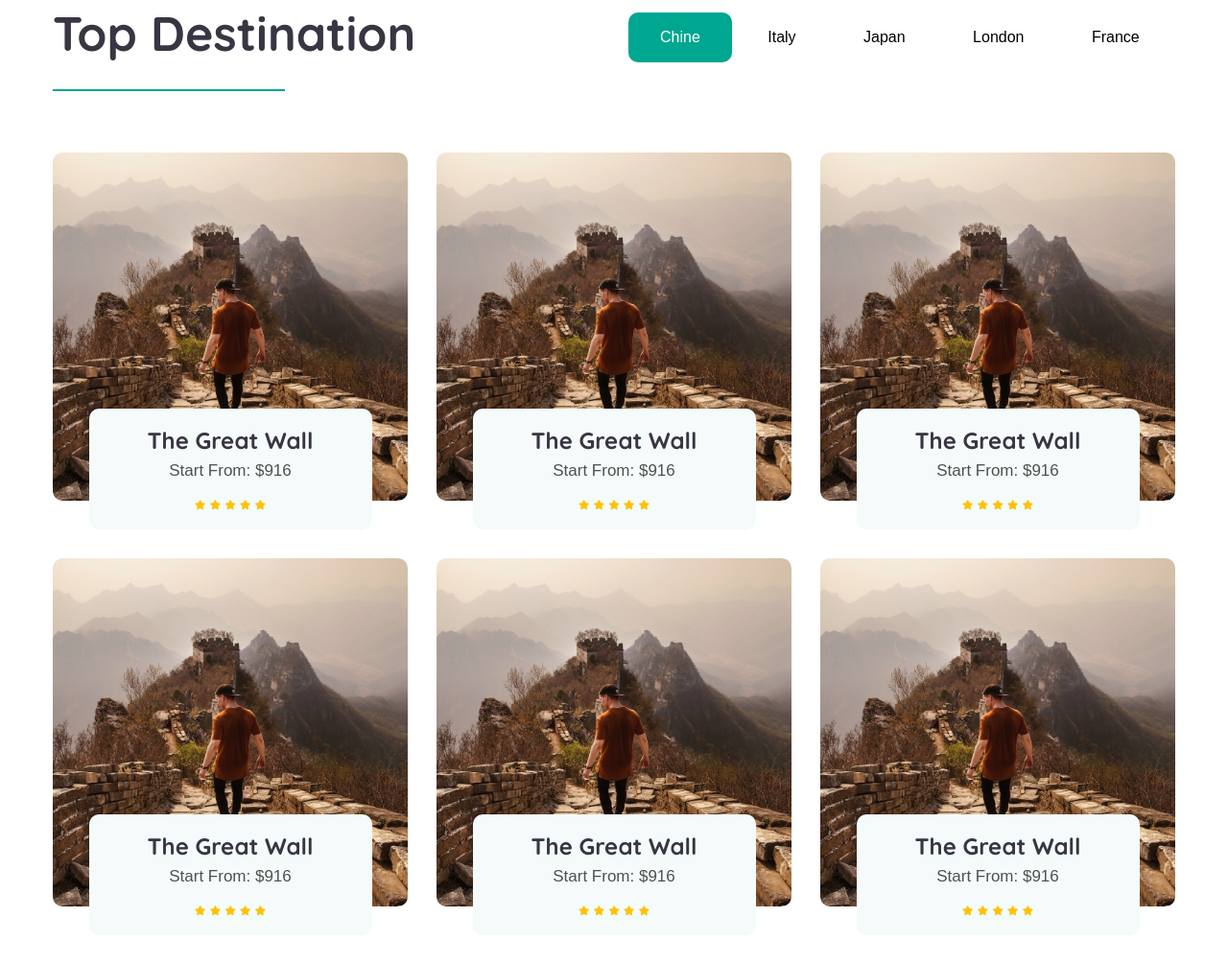
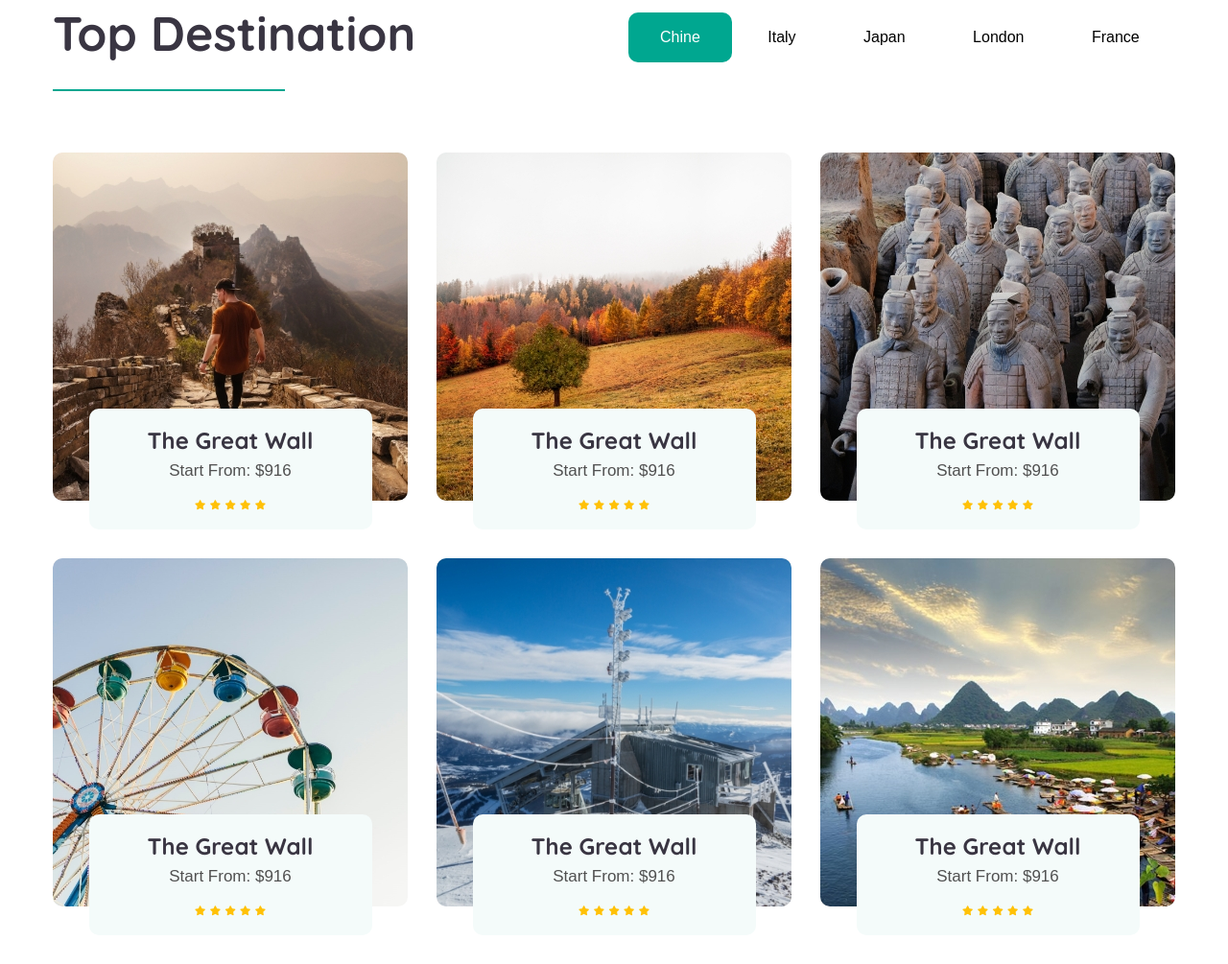
Before and after one commit to ashrafulsarkar/travleLid, a plain HTML site: page index.html in a window 1280 px wide. Shown: the part 1070-2075 px from the top of the page at 96% size. Drawn offline with Linux system fonts and the light colour scheme; a web font is replaced by a local one.

Commit message:
image add

```diff
--- a/index.html
+++ b/index.html
@@ -151,7 +151,7 @@
                 <div class="col-lg-4 grid-item cat1 cat2 cat5">
                     <div class="destination-items mb-30">
                         <div class="destination-img pb-30">
-                            <img src="img/destination/destination1.jpg" alt="">
+                            <img src="img/destination/destination2.jpg" alt="">
                         </div>
                         <div class="destination-text">
                             <h4>The Great Wall</h4>
@@ -172,7 +172,7 @@
                 <div class="col-lg-4 grid-item cat1 cat2 cat4">
                     <div class="destination-items mb-30">
                         <div class="destination-img pb-30">
-                            <img src="img/destination/destination1.jpg" alt="">
+                            <img src="img/destination/destination3.jpg" alt="">
                         </div>
                         <div class="destination-text">
                             <h4>The Great Wall</h4>
@@ -193,7 +193,7 @@
                 <div class="col-lg-4 grid-item cat1 cat2 cat5">
                     <div class="destination-items mb-30">
                         <div class="destination-img pb-30">
-                            <img src="img/destination/destination1.jpg" alt="">
+                            <img src="img/destination/destination4.jpg" alt="">
                         </div>
                         <div class="destination-text">
                             <h4>The Great Wall</h4>
@@ -214,7 +214,7 @@
                 <div class="col-lg-4 grid-item cat1 cat2 cat4">
                     <div class="destination-items mb-30">
                         <div class="destination-img pb-30">
-                            <img src="img/destination/destination1.jpg" alt="">
+                            <img src="img/destination/destination5.jpg" alt="">
                         </div>
                         <div class="destination-text">
                             <h4>The Great Wall</h4>
@@ -235,7 +235,7 @@
                 <div class="col-lg-4 grid-item cat1 cat2 cat3">
                     <div class="destination-items mb-30">
                         <div class="destination-img pb-30">
-                            <img src="img/destination/destination1.jpg" alt="">
+                            <img src="img/destination/destination6.jpg" alt="">
                         </div>
                         <div class="destination-text">
                             <h4>The Great Wall</h4>
```
Also changed, not shown: img/destination/destination2.jpg (added), img/destination/destination3.jpg (added), img/destination/destination4.jpg (added), img/destination/destination5.jpg (added), img/destination/destination6.jpg (added).
